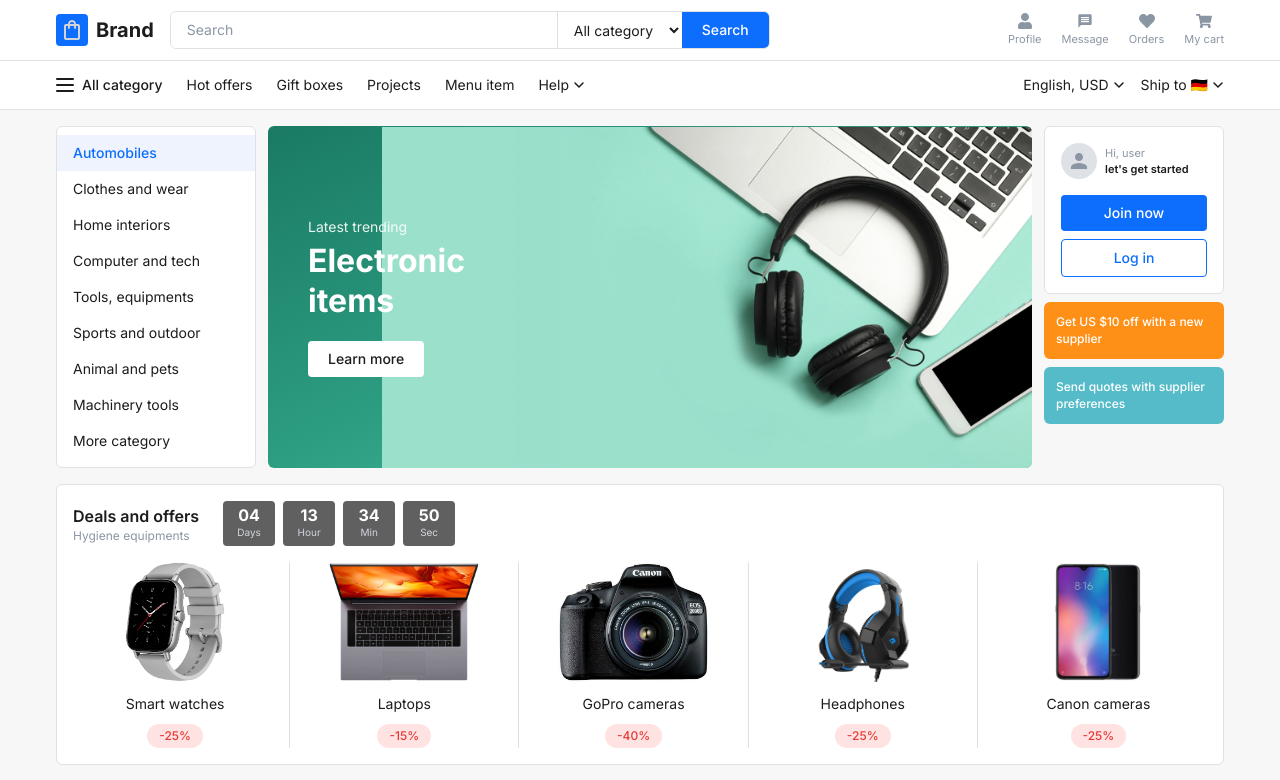
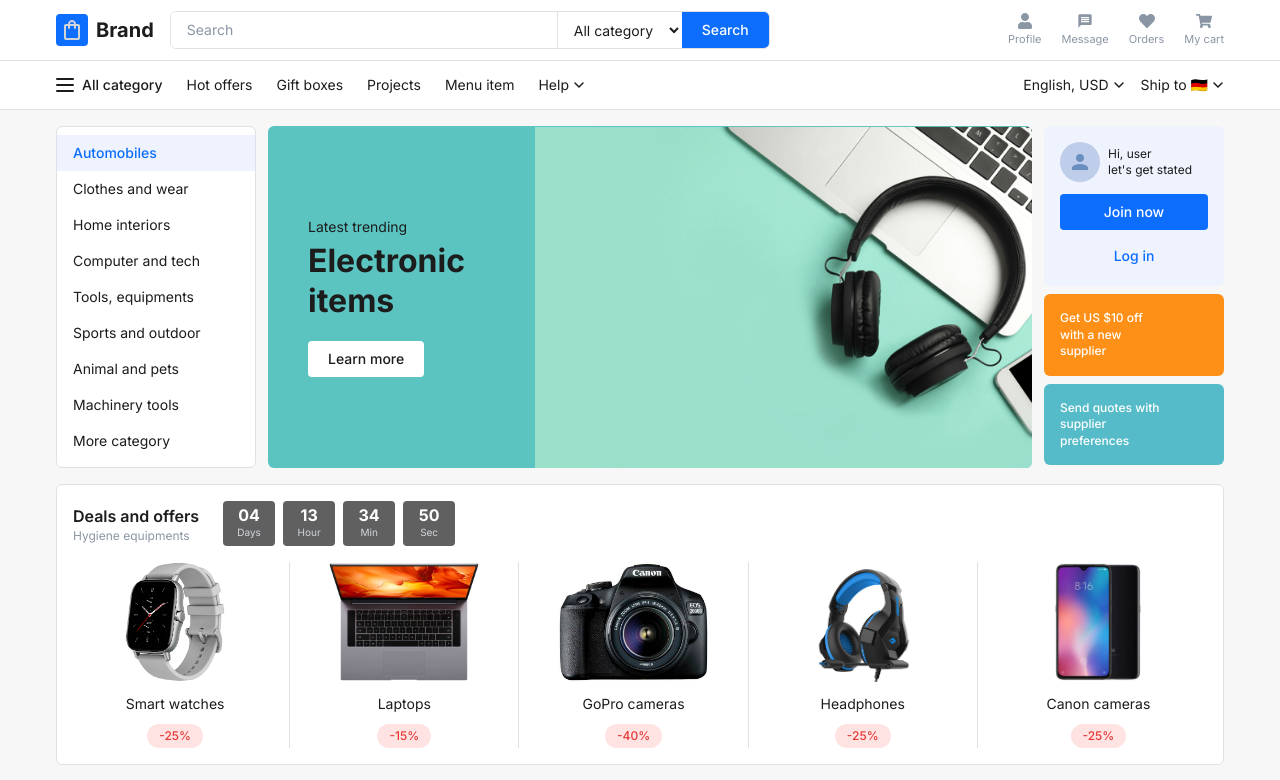
Before and after one commit to AsadullahSamo/ecommerce-fullstack-design, a React (Vite) app in the folder client/: page / in a window 1280 px wide. Shown: the top 780 px of the page. Built offline with nearby package versions, Linux system fonts and the light colour scheme.

Commit message:
feat: add country-flag-icons dependency and integrate flags in Footer and Home components

```diff
--- a/client/package.json
+++ b/client/package.json
@@ -11,6 +11,7 @@
   },
   "dependencies": {
     "axios": "^1.16.0",
+    "country-flag-icons": "^1.6.17",
     "material-icons": "^1.13.14",
     "react": "^19.2.5",
     "react-dom": "^19.2.5",
--- a/client/src/components/Footer.tsx
+++ b/client/src/components/Footer.tsx
@@ -1,5 +1,6 @@
 import { FaFacebook, FaTwitter, FaLinkedin, FaInstagram, FaYoutube } from 'react-icons/fa'
 import { Link } from 'react-router-dom'
+import Flag from 'country-flag-icons/react/3x2/US'
 
 const footerColumns = [
   {
@@ -112,7 +113,7 @@ export default function Footer() {
         <div className="max-w-[1200px] mx-auto px-4 h-12 flex items-center justify-between">
           <p className="text-sm text-[#8B96A5]">© {new Date().getFullYear()} E-commerce.</p>
           <button className="flex items-center gap-1 text-sm text-[#8B96A5] hover:text-white transition-colors">
-            <span>🇺🇸</span>
+            <Flag className="w-4 h-3 rounded-sm object-cover" />
             <span>English</span>
             <span className="material-icons text-[16px]">keyboard_arrow_down</span>
           </button>
--- a/client/src/components/Home.tsx
+++ b/client/src/components/Home.tsx
@@ -1,6 +1,7 @@
 import { useState, useEffect } from 'react'
 import { Link } from 'react-router-dom'
 import ProductCard from '../components/ProductCard'
+import { AE, AU, CN, DK, FR, GB, IT, RU, US } from 'country-flag-icons/react/3x2'
 
 const sidebarCategories = [
   'Automobiles', 'Clothes and wear', 'Home interiors',
@@ -9,33 +10,33 @@ const sidebarCategories = [
 ]
 
 const dealsProducts = [
-  { id: '1', name: 'Smart watches', image: '/assets/1.png', price: 99, discount: 25 },
-  { id: '2', name: 'Laptops', image: '/assets/2.png', price: 899, discount: 15 },
-  { id: '3', name: 'GoPro cameras', image: '/assets/3.png', price: 399, discount: 40 },
-  { id: '4', name: 'Headphones', image: '/assets/4.png', price: 149, discount: 25 },
-  { id: '5', name: 'Canon cameras', image: '/assets/5.png', price: 599, discount: 25 },
+  { id: '1', name: 'Smart watches',  image: '/assets/1.png', price: 99,  discount: 25 },
+  { id: '2', name: 'Laptops',        image: '/assets/2.png', price: 899, discount: 15 },
+  { id: '3', name: 'GoPro cameras',  image: '/assets/3.png', price: 399, discount: 40 },
+  { id: '4', name: 'Headphones',     image: '/assets/4.png', price: 149, discount: 25 },
+  { id: '5', name: 'Canon cameras',  image: '/assets/5.png', price: 599, discount: 25 },
 ]
 
 const homeOutdoorProducts = [
-  { id: '6',  name: 'Soft chairs',     image: '/assets/soft-chairs.png',     price: 19  },
-  { id: '7',  name: 'Sofa & chair',    image: '/assets/sofa-and-chairs.png', price: 19  },
-  { id: '8',  name: 'Kitchen dishes',  image: '/assets/kitchen-dishes.png',  price: 19  },
-  { id: '9',  name: 'Smart watches',   image: '/assets/smart-watches.png',   price: 19  },
-  { id: '10', name: 'Kitchen mixer',   image: '/assets/kitchen-mixer.png',   price: 100 },
-  { id: '11', name: 'Blenders',        image: '/assets/blenders.png',        price: 39  },
-  { id: '12', name: 'Home appliance',  image: '/assets/home-appliance.jpg',  price: 19  },
-  { id: '13', name: 'Coffee maker',    image: '/assets/coffee-maker.png',    price: 10  },
+  { id: '6',  name: 'Soft chairs',    image: '/assets/soft-chairs.png',    price: 19  },
+  { id: '7',  name: 'Sofa & chair',   image: '/assets/sofa-and-chairs.png',price: 19  },
+  { id: '8',  name: 'Kitchen dishes', image: '/assets/kitchen-dishes.png', price: 19  },
+  { id: '9',  name: 'Smart watches',  image: '/assets/smart-watches.png',  price: 19  },
+  { id: '10', name: 'Kitchen mixer',  image: '/assets/kitchen-mixer.png',  price: 100 },
+  { id: '11', name: 'Blenders',       image: '/assets/blenders.png',       price: 39  },
+  { id: '12', name: 'Home appliance', image: '/assets/home-appliance.jpg', price: 19  },
+  { id: '13', name: 'Coffee maker',   image: '/assets/coffee-maker.png',   price: 10  },
 ]
 
 const electronicsProducts = [
-  { id: '14', name: 'Smart watches',   image: '/assets/smart-watches-2.png', price: 19  },
-  { id: '15', name: 'Cameras',         image: '/assets/cameras.png',         price: 89  },
-  { id: '16', name: 'Headphones',      image: '/assets/headphones.png',      price: 10  },
-  { id: '17', name: 'Smart watches',   image: '/assets/smart-watches.png',   price: 90  },
-  { id: '18', name: 'Gaming set',      image: '/assets/gaming-set.png',      price: 35  },
-  { id: '19', name: 'Laptops & PC',    image: '/assets/laptops-and-pc.png',  price: 340 },
-  { id: '20', name: 'Smartphones',     image: '/assets/smartphones.png',     price: 19  },
-  { id: '21', name: 'Electric kettle', image: '/assets/electric-kettle.png', price: 240 },
+  { id: '14', name: 'Smart watches',   image: '/assets/smart-watches-2.png',               price: 19  },
+  { id: '15', name: 'Cameras',         image: '/assets/cameras.png',                       price: 89  },
+  { id: '16', name: 'Headphones',      image: '/assets/headphones.png',                    price: 10  },
+  { id: '17', name: 'Smart watches',   image: '/assets/smart-watches.png',                 price: 90  },
+  { id: '18', name: 'Gaming set',      image: '/assets/gaming-set.png',                    price: 35  },
+  { id: '19', name: 'Laptops & PC',    image: '/assets/laptops-and-pc.png',                price: 340 },
+  { id: '20', name: 'Smartphones',     image: '/assets/smartphones.png',                   price: 19  },
+  { id: '21', name: 'Electric kettle', image: '/assets/electric-kettle.png',               price: 240 },
 ]
 
 const recommendedItems = [
@@ -52,23 +53,23 @@ const recommendedItems = [
 ]
 
 const extraServices = [
-  { id: 1, label: 'Source from\nIndustry Hubs',            image: '/assets/extra-1.png', icon: 'search'        },
-  { id: 2, label: 'Customize Your\nProducts',              image: '/assets/extra-2.png', icon: 'inventory_2'   },
-  { id: 3, label: 'Fast, reliable shipping\nby ocean or air', image: '/assets/extra-3.png', icon: 'send'       },
-  { id: 4, label: 'Product monitoring\nand inspection',    image: '/assets/extra-4.png', icon: 'security'      },
+  { id: 1, label: 'Source from\nIndustry Hubs',               image: '/assets/extra-1.png', icon: 'search'      },
+  { id: 2, label: 'Customize Your\nProducts',                  image: '/assets/extra-2.png', icon: 'inventory_2' },
+  { id: 3, label: 'Fast, reliable shipping\nby ocean or air',  image: '/assets/extra-3.png', icon: 'send'        },
+  { id: 4, label: 'Product monitoring\nand inspection',        image: '/assets/extra-4.png', icon: 'security'    },
 ]
 
 const supplierRegions = [
-  { country: 'Arabic Emirates', domain: 'shopname.ae',     flag: '🇦🇪' },
-  { country: 'Australia',       domain: 'shopname.ae',     flag: '🇦🇺' },
-  { country: 'United States',   domain: 'shopname.ae',     flag: '🇺🇸' },
-  { country: 'Russia',          domain: 'shopname.ru',     flag: '🇷🇺' },
-  { country: 'Italy',           domain: 'shopname.it',     flag: '🇮🇹' },
-  { country: 'Denmark',         domain: 'denmark.com.dk',  flag: '🇩🇰' },
-  { country: 'France',          domain: 'shopname.com.fr', flag: '🇫🇷' },
-  { country: 'Arabic Emirates', domain: 'shopname.ae',     flag: '🇦🇪' },
-  { country: 'China',           domain: 'shopname.ae',     flag: '🇨🇳' },
-  { country: 'Great Britain',   domain: 'shopname.co.uk',  flag: '🇬🇧' },
+  { country: 'Arabic Emirates', domain: 'shopname.ae',     Flag: AE },
+  { country: 'Australia',       domain: 'shopname.ae',     Flag: AU },
+  { country: 'United States',   domain: 'shopname.ae',     Flag: US },
+  { country: 'Russia',          domain: 'shopname.ru',     Flag: RU },
+  { country: 'Italy',           domain: 'shopname.it',     Flag: IT },
+  { country: 'Denmark',         domain: 'denmark.com.dk',  Flag: DK },
+  { country: 'France',          domain: 'shopname.com.fr', Flag: FR },
+  { country: 'Arabic Emirates', domain: 'shopname.ae',     Flag: AE },
+  { country: 'China',           domain: 'shopname.ae',     Flag: CN },
+  { country: 'Great Britain',   domain: 'shopname.co.uk',  Flag: GB },
 ]
 
 function useCountdown(initialSeconds: number) {
@@ -97,17 +98,15 @@ function CountdownUnit({ value, label }: { value: number; label: string }) {
 }
 
 function SectionHeading({ children }: { children: React.ReactNode }) {
-  return (
-    <h2 className="font-semibold text-base text-[#1C1C1C] mb-4">{children}</h2>
-  )
+  return <h2 className="font-semibold text-base text-[#1C1C1C] mb-4">{children}</h2>
 }
 
 export default function Home() {
   const { days, hours, mins, secs } = useCountdown(4 * 86400 + 13 * 3600 + 34 * 60 + 56)
-  const [email, setEmail] = useState('')
-  const [inquiryItem, setInquiryItem] = useState('')
+  const [email, setEmail]               = useState('')
+  const [inquiryItem, setInquiryItem]   = useState('')
   const [inquiryDetails, setInquiryDetails] = useState('')
-  const [inquiryQty, setInquiryQty] = useState('')
+  const [inquiryQty, setInquiryQty]     = useState('')
 
   return (
     <div className="bg-[#F7F7F7]">
@@ -116,7 +115,7 @@ export default function Home() {
         {/* ── Hero ── */}
         <div className="flex gap-3">
 
-          {/* Sidebar categories */}
+          {/* Sidebar */}
           <aside className="hidden lg:block w-[200px] shrink-0 bg-white rounded-md border border-[#DEE2E7] py-2">
             <ul>
               {sidebarCategories.map((cat, i) => (
@@ -135,9 +134,9 @@ export default function Home() {
           </aside>
 
           {/* Banner */}
-          <div className="flex-1 rounded-md overflow-hidden bg-gradient-to-br from-[#1a7a63] via-[#2d9e82] to-[#5dc4a8] relative min-h-[240px] flex items-center px-10">
-            <div className="text-white z-10 relative">
-              <p className="text-sm mb-1 opacity-90">Latest trending</p>
+          <div className="flex-1 rounded-md overflow-hidden bg-[#5BC4C0] relative min-h-[240px] flex items-center px-10">
+            <div className="text-[#1C1C1C] z-10 relative">
+              <p className="text-sm mb-1">Latest trending</p>
               <h1 className="text-[32px] font-bold leading-tight mb-5">
                 Electronic<br />items
               </h1>
@@ -151,40 +150,44 @@ export default function Home() {
             <img
               src="/assets/banner-hero.png"
               alt="Trending electronics"
-              className="absolute right-0 bottom-0 object-contain h-[100%]"
+              className="absolute right-0 top-0 h-full object-cover w-[65%]"
             />
           </div>
 
           {/* Auth + promo cards */}
           <div className="hidden xl:flex w-[180px] shrink-0 flex-col gap-2">
-            <div className="bg-white rounded-md border border-[#DEE2E7] p-4">
-              <div className="flex items-center gap-2 mb-4">
-                <div className="w-9 h-9 rounded-full bg-[#DEE2E7] flex items-center justify-center">
-                  <span className="material-icons text-[#8B96A5] text-[20px]">person</span>
+            <div className="bg-[#EEF3FD] rounded-md p-4 flex flex-col gap-3">
+              <div className="flex items-center gap-2">
+                <div className="w-10 h-10 rounded-full bg-[#BECDE9] flex items-center justify-center shrink-0">
+                  <span className="material-icons text-[#6A8EBF] text-[24px]">person</span>
                 </div>
                 <div>
-                  <p className="text-[11px] text-[#8B96A5]">Hi, user</p>
-                  <p className="text-[11px] font-semibold text-[#1C1C1C]">let's get started</p>
+                  <p className="text-xs text-[#1C1C1C]">Hi, user</p>
+                  <p className="text-xs text-[#1C1C1C]">let's get stated</p>
                 </div>
               </div>
               <Link
                 to="/register"
-                className="block w-full text-center bg-[#0D6EFD] hover:bg-blue-700 text-white text-sm font-medium py-2 rounded mb-2 transition-colors"
+                className="block w-full text-center bg-[#0D6EFD] hover:bg-blue-700 text-white text-sm font-medium py-2 rounded transition-colors"
               >
                 Join now
               </Link>
               <Link
                 to="/login"
-                className="block w-full text-center border border-[#0D6EFD] text-[#0D6EFD] text-sm font-medium py-2 rounded hover:bg-blue-50 transition-colors"
+                className="block w-full text-center text-[#0D6EFD] text-sm font-medium py-1 hover:underline"
               >
                 Log in
               </Link>
             </div>
-            <div className="bg-[#FF9017] rounded-md p-3">
-              <p className="text-white text-xs font-medium leading-snug">Get US $10 off with a new supplier</p>
+            <div className="bg-[#FF9017] rounded-md p-4">
+              <p className="text-white text-xs font-medium leading-snug">
+                Get US $10 off<br />with a new<br />supplier
+              </p>
             </div>
-            <div className="bg-[#55BBC8] rounded-md p-3">
-              <p className="text-white text-xs font-medium leading-snug">Send quotes with supplier preferences</p>
+            <div className="bg-[#55BBC8] rounded-md p-4">
+              <p className="text-white text-xs font-medium leading-snug">
+                Send quotes with<br />supplier<br />preferences
+              </p>
             </div>
           </div>
         </div>
@@ -418,9 +421,9 @@ export default function Home() {
           <SectionHeading>Suppliers by region</SectionHeading>
           <div className="bg-white rounded-md border border-[#DEE2E7] px-6 py-5">
             <div className="grid grid-cols-2 sm:grid-cols-3 md:grid-cols-5 gap-4">
-              {supplierRegions.map(({ country, domain, flag }, i) => (
+              {supplierRegions.map(({ country, domain, Flag }, i) => (
                 <div key={i} className="flex items-center gap-2">
-                  <span className="text-2xl leading-none">{flag}</span>
+                  <Flag className="w-6 h-4 rounded-sm" />
                   <div>
                     <p className="text-sm text-[#8B96A5]">{country}</p>
                     <p className="text-xs text-[#8B96A5]">{domain}</p>
@@ -437,7 +440,7 @@ export default function Home() {
           <p className="text-sm text-[#8B96A5] mb-5">
             Get daily news on upcoming offers from many suppliers all over the world
           </p>
-          <div className="flex items-center justify-center gap-0 max-w-[440px] mx-auto">
+          <div className="flex items-center justify-center max-w-[440px] mx-auto">
             <div className="flex items-center flex-1 bg-white border border-[#DEE2E7] rounded-l-md px-3 gap-2">
               <span className="material-icons text-[#8B96A5] text-[18px]">mail_outline</span>
               <input
```
Also changed, not shown: 1 other file (tests, documents, lock files or other folders).
